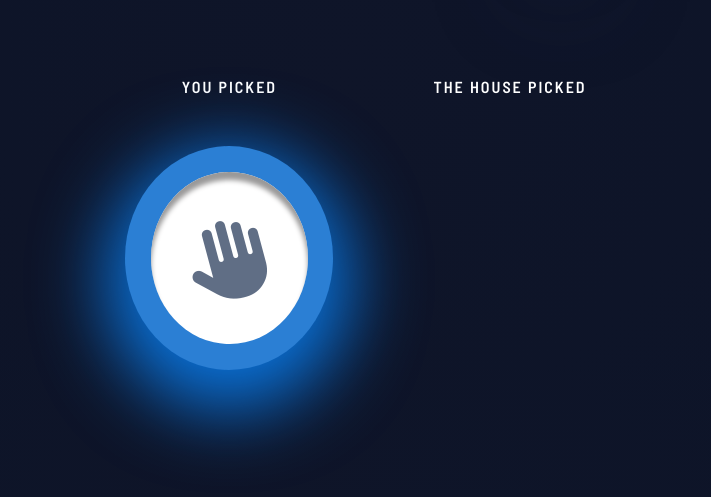
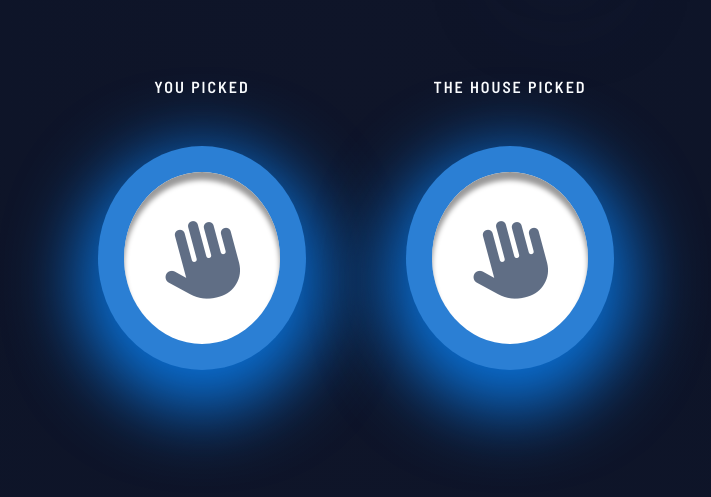
Before and after one commit to Grzegorz1992/Rock-paper-scissors, a website built with Vite: page src/index.html in a window 1280 px wide. Both pictures are taken after a click on the element 444 px from the left and 403 px from the top of the page. Shown: the part 243-740 px from the top of the page, without its empty margins (284-995 px from the left). Built offline with nearby package versions, Linux system fonts and the light colour scheme.

Commit message:
created houseChoice function

```diff
--- a/src/index.html
+++ b/src/index.html
@@ -68,15 +68,15 @@
 				</div>
 				<div class="house-choice-items">
 					<p class="fight-game-text">THE HOUSE PICKED</p>
-					<!-- <div class="house-choice">
-						<div class="fight-game-item scissors-item" id="scissors">
+					<div class="house-choice">
+						<!-- <div class="fight-game-item scissors-item" id="scissors">
 							<div class="fight-image-container">
 								<p class="fight-game-image">
 									<i class="fa-solid fa-hand-scissors"></i>
 								</p>
 							</div>
-						</div>
-					</div> -->
+						</div> -->
+					</div>
 				</div>
 			</div>
 
--- a/src/main.js
+++ b/src/main.js
@@ -1,13 +1,19 @@
 import "./style.css";
 
 const gameItems = [
-	{ id: "paper", image: "fa-solid fa-hand", style: "paper-item" },
+	{ id: "paper", image: "fa-solid fa-hand", style: "paper-item", index: 0 },
 	{
 		id: "scissors",
 		image: "fa-solid fa-hand-scissors",
 		style: "scissors-item",
+		index: 1,
 	},
-	{ id: "rock", image: "fa-solid fa-hand-back-fist", style: "rock-item" },
+	{
+		id: "rock",
+		image: "fa-solid fa-hand-back-fist",
+		style: "rock-item",
+		index: 2,
+	},
 ];
 
 const rulesBtn = document.querySelector(".rules-btn");
@@ -18,6 +24,7 @@ const rpsItems = document.querySelectorAll(".game-item");
 const fightGameBox = document.querySelector(".fight-game-box");
 const gameItemsBox = document.querySelector(".game-items-box");
 const userItemSelect = document.querySelector(".user-choice");
+const houseItemSelect = document.querySelector(".house-choice");
 
 const showModal = () => {
 	rulesModal.classList.add("active");
@@ -43,7 +50,22 @@ const userChoice = (e) => {
 		}
 	}
 
-	console.log(selectedItem);
+	setTimeout(() => {
+		houseChoice();
+	}, 1000);
+};
+
+const houseChoice = () => {
+	let randomChoice = Math.floor(Math.random() * gameItems.length);
+	for (let i = 0; i < gameItems.length; i++) {
+		if (randomChoice === gameItems[i].index) {
+			houseItemSelect.innerHTML = `<div class="fight-game-item ${gameItems[i].style}" id="${gameItems[i].id}">
+            <div class="fight-image-container">
+                <p class="fight-game-image"><i class="${gameItems[i].image}"></i></p>
+            </div>
+        </div>`;
+		}
+	}
 };
 
 rulesBtn.addEventListener("click", showModal);
```
